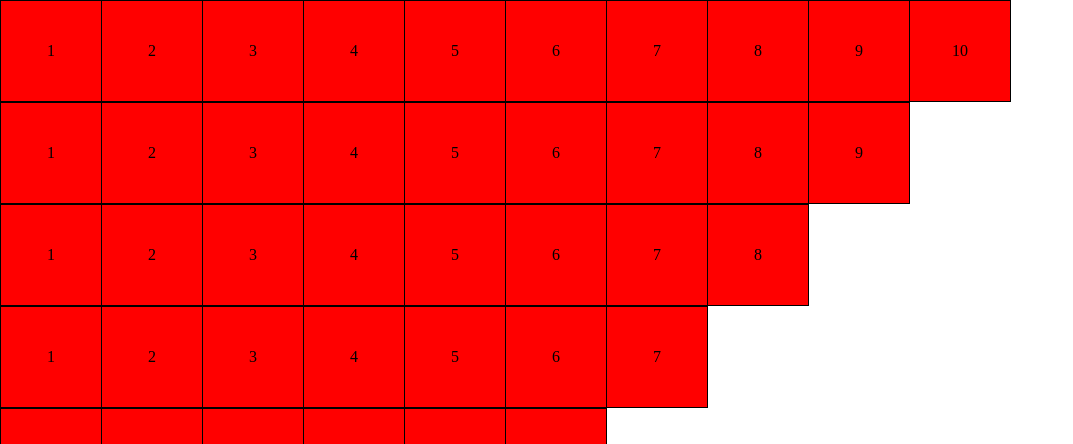
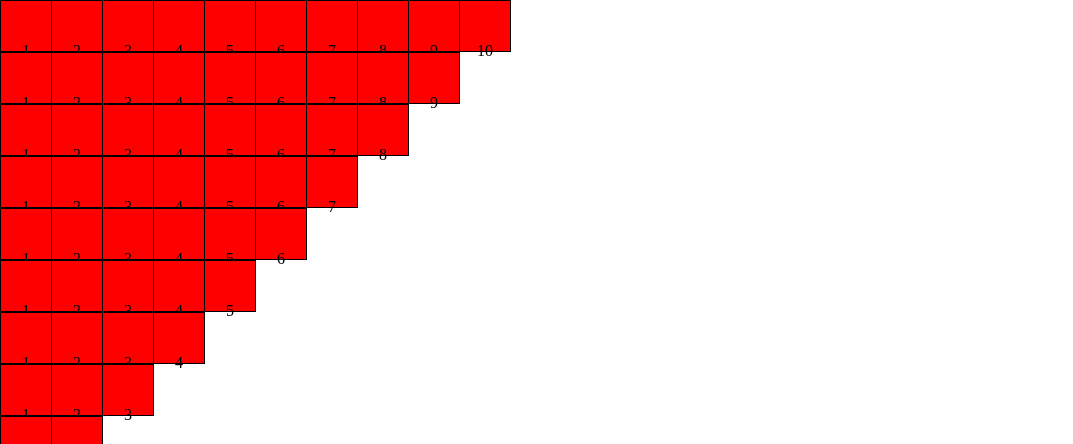
Before and after one commit to zackyazmi2800/pw2023_223040127, a PHP site: page /2c.php in a window 1280 px wide. Shown: the top 444 px of the page, without its empty margins (0-1073 px from the left). Run offline with PHP 8.4, Linux system fonts and the light colour scheme.

Commit message:
mengerjakan tugas 2c

```diff
--- a/tugas/tugas2/2c.php
+++ b/tugas/tugas2/2c.php
@@ -10,8 +10,8 @@
 		}
 
 		.kotak{
-			width: 100px;
-			height: 100px;
+			width: 50px;
+			height: 50px;
 			background-color: red;
 			text-align: center;
 			line-height: 100px;
```
